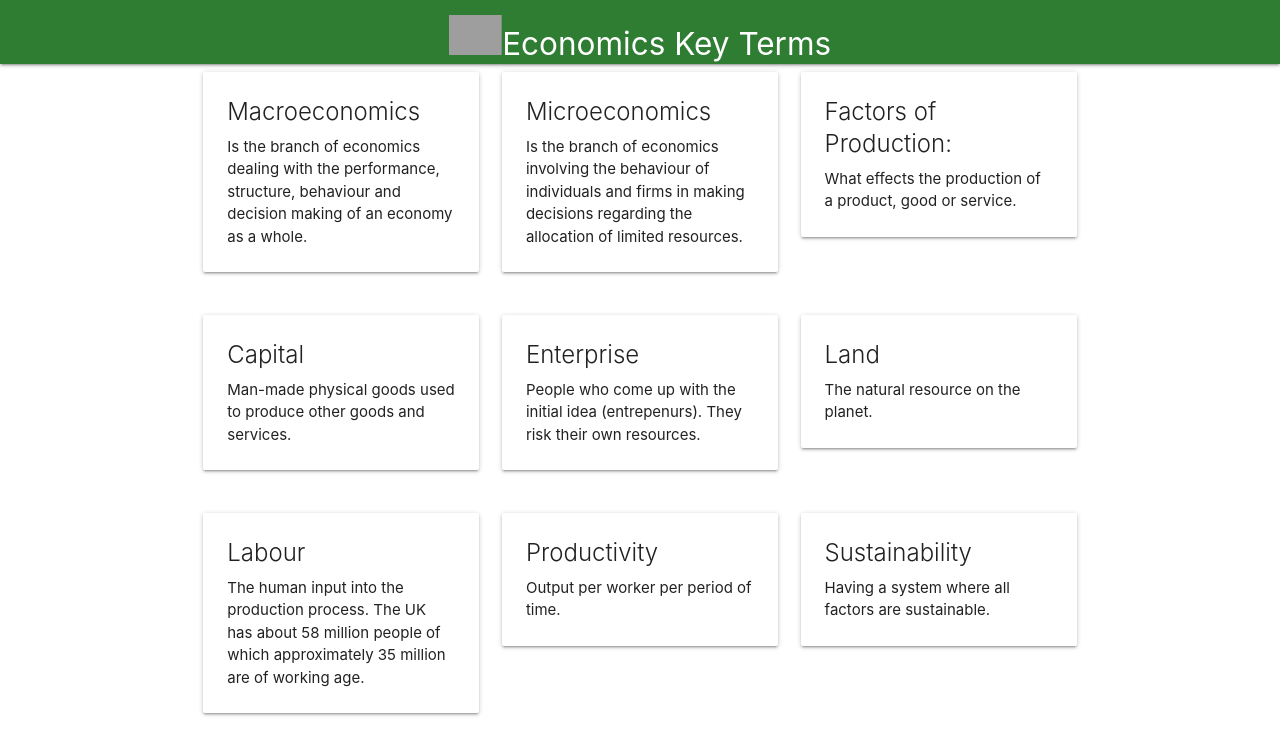
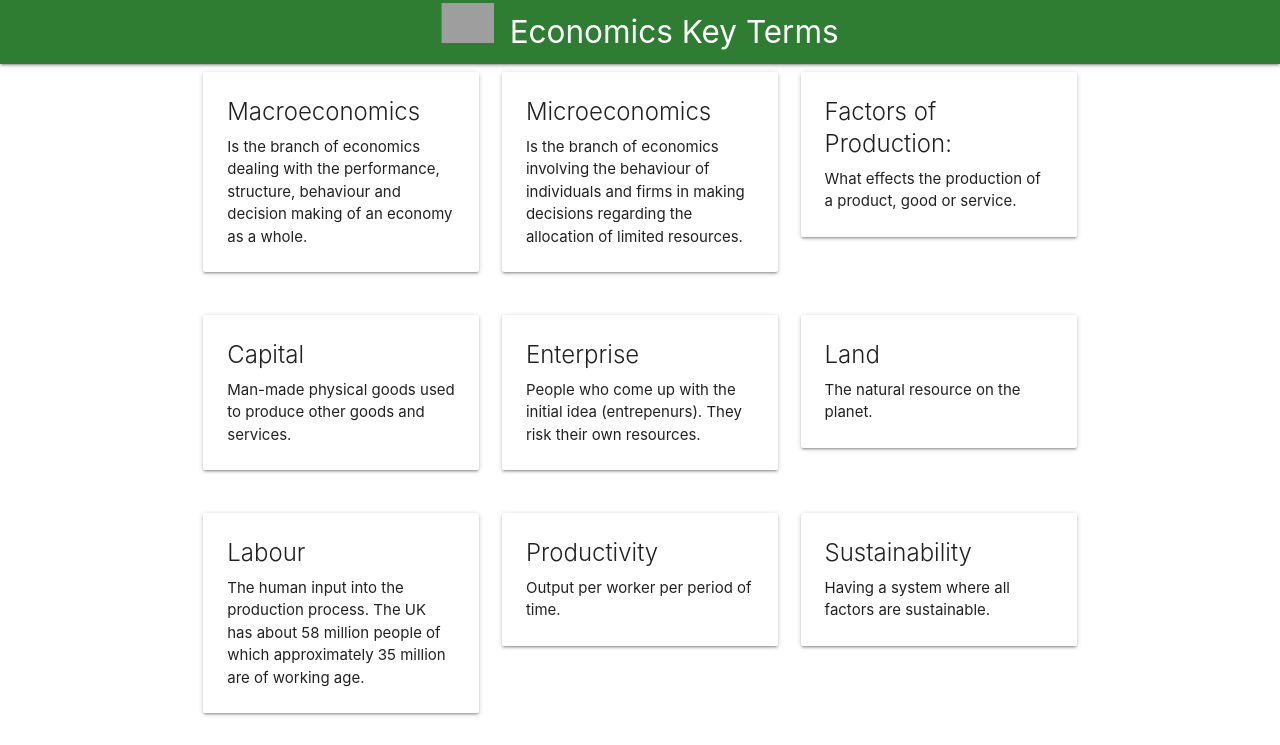
Before and after one commit to featuredepix/economicsterms, a plain HTML site: page index.html in a window 1280 px wide. Shown: the top 745 px of the page. Drawn offline with nearby package versions, Linux system fonts and the light colour scheme; grey boxes are pictures that could not be loaded.

Commit message:
Update index.html

```diff
--- a/index.html
+++ b/index.html
@@ -9,7 +9,7 @@
   <body>
     <nav class="green darken-3">
       <div class="nav-wrapper">
-        <a href="#" class="brand-logo center"><img src="http://www.thomasmooretoymaster.com/ekmps/shops/stephenalford/resources/Design/west-exe.png" alt="West Exe" style="height: 40px; display: inline; margin-top: 15px;">Economics Key Terms</a>
+        <a href="#" class="brand-logo center"><img src="http://www.thomasmooretoymaster.com/ekmps/shops/stephenalford/resources/Design/west-exe.png" alt="West Exe" style="height: 40px; display: inline; margin-right: 15px;">Economics Key Terms</a>
       </div>
     </nav>
     <div class="container" id="keyterms">
```
